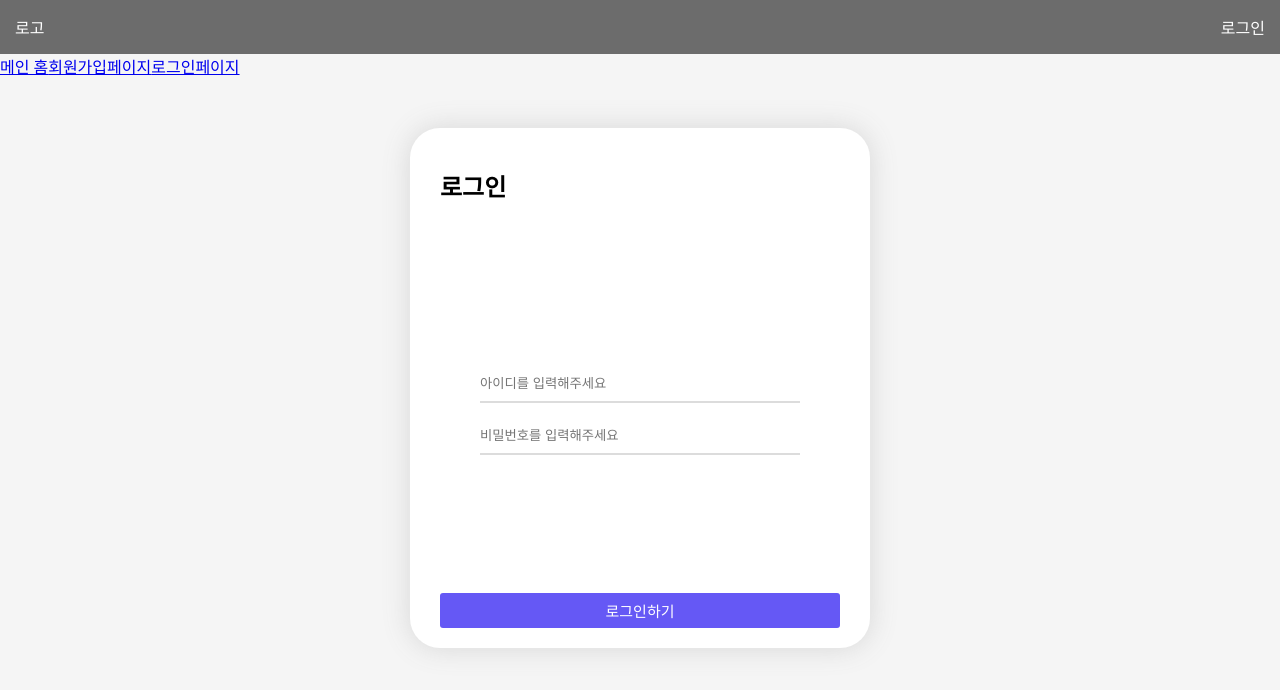
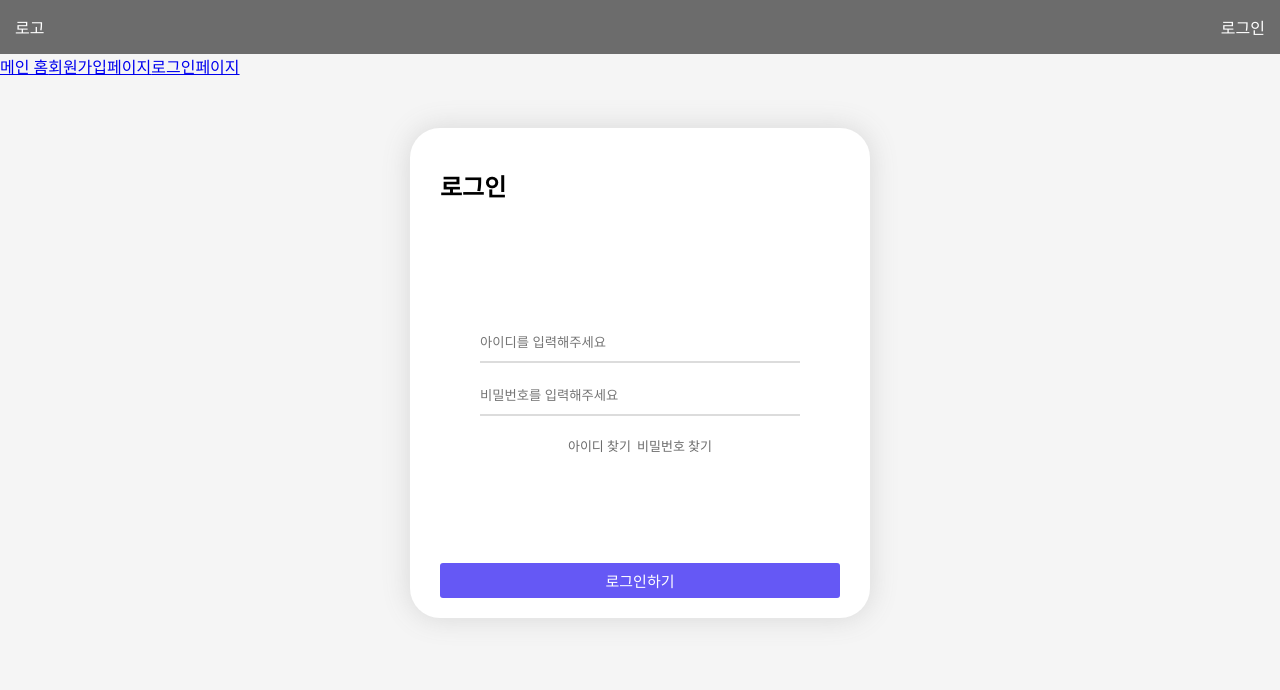
Before and after one commit to yoolf/Ui-test, a React (Vite) app in the folder Yeolmae-Front/: page /loginPage in a window 1280 px wide. Shown: the top 690 px of the page. Built offline with nearby package versions, Linux system fonts and the light colour scheme; a web font is replaced by a local one.

Commit message:
rename: 파일명 대소문자 변경

```diff
--- a/Yeolmae-Front/src/components/LoginPage/loginPage.jsx
+++ b/Yeolmae-Front/src/components/LoginPage/LoginPage.jsx
@@ -1,4 +1,5 @@
 import styled from 'styled-components';
+import { Link } from 'react-router-dom';
 import Button from '../Common/Button';
 import Wrapper from '../Common/Wrapper';
 
@@ -14,6 +15,7 @@ const Input = styled.input`
   border: none;
   border-bottom: 2px solid rgba(220, 220, 220, 1);
   padding: 10px 0px;
+  font-family: NotoSans Regular;
 
   &: focus {
     outline: none;
@@ -27,8 +29,21 @@ const InputWrapper = styled.div`
   justify-content: center;
   align-items: center;
   min-height: 40vh;
-  margin: 0px 0px 10px 0px;
-  padding: 20px 0px 0px 0px;
+`;
+
+const LinkWrapper = styled.div`
+  display: flex;
+  flex-direction: row;
+`;
+const StyledLink = styled(Link)`
+  text-decoration: none;
+  color: rgba(108, 108, 108, 1);
+  font-size: 13px;
+  margin: 10px 3px;
+
+  &: hover {
+    font-family: NotoSans SemiBold;
+  }
 `;
 
 function Login() {
@@ -36,8 +51,17 @@ function Login() {
     <Wrapper>
       <Title>로그인</Title>
       <InputWrapper>
-        <Input id="id" name="id" placeholder="아이디를 입력해주세요" />
-        <Input id="password" name="password" placeholder="비밀번호를 입력해주세요" />
+        <Input id="id" name="id" type="text" placeholder="아이디를 입력해주세요" />
+        <Input
+          id="password"
+          name="password"
+          type="password"
+          placeholder="비밀번호를 입력해주세요"
+        />
+        <LinkWrapper>
+          <StyledLink to="/">아이디 찾기</StyledLink>
+          <StyledLink to="/">비밀번호 찾기</StyledLink>
+        </LinkWrapper>
       </InputWrapper>
       <Button text="로그인하기" />
     </Wrapper>
```
Also changed, not shown: Yeolmae-Front/src/components/Common/InputField.jsx (line endings or trailing spaces), Yeolmae-Front/src/components/MainPage/MainPage.jsx (renamed from Yeolmae-Front/src/components/mainPage/MainPage.jsx), Yeolmae-Front/src/components/NotFound/NotFound.jsx (renamed from Yeolmae-Front/src/components/notFound/NotFound.jsx), Yeolmae-Front/src/components/SignupPage/SignupPage.jsx (renamed from Yeolmae-Front/src/components/signupPage/SignupPage.jsx).
